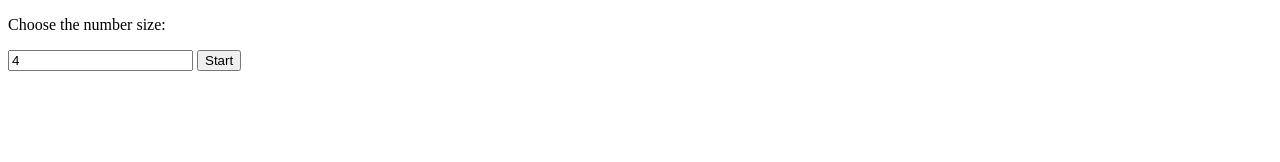
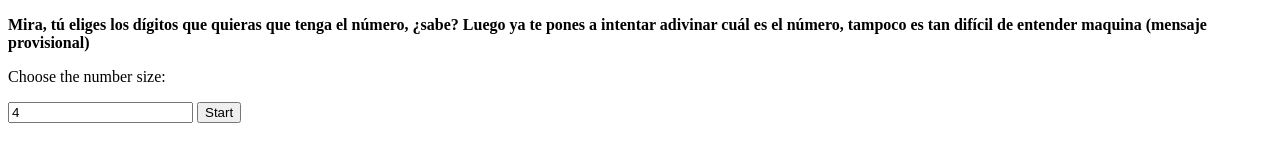
Before and after one commit to GersanCabo/GuessNumber, a plain HTML site: page index.html in a window 1280 px wide. Drawn offline with Linux system fonts and the light colour scheme.

Commit message:
aniadido mensaje gracioso

```diff
--- a/index.html
+++ b/index.html
@@ -9,6 +9,11 @@
 </head>
 <body>
     <div id="initial-menu">
+        <p>
+            <b>Mira, tú eliges los dígitos que quieras que tenga el número, ¿sabe?
+            Luego ya te pones a intentar adivinar cuál es el número, tampoco es
+            tan difícil de entender maquina (mensaje provisional)</b>
+        </p>
         <p>Choose the number size: </p>
         <p>
             <input type="number" id="number-size" value="4" min="1">
```
